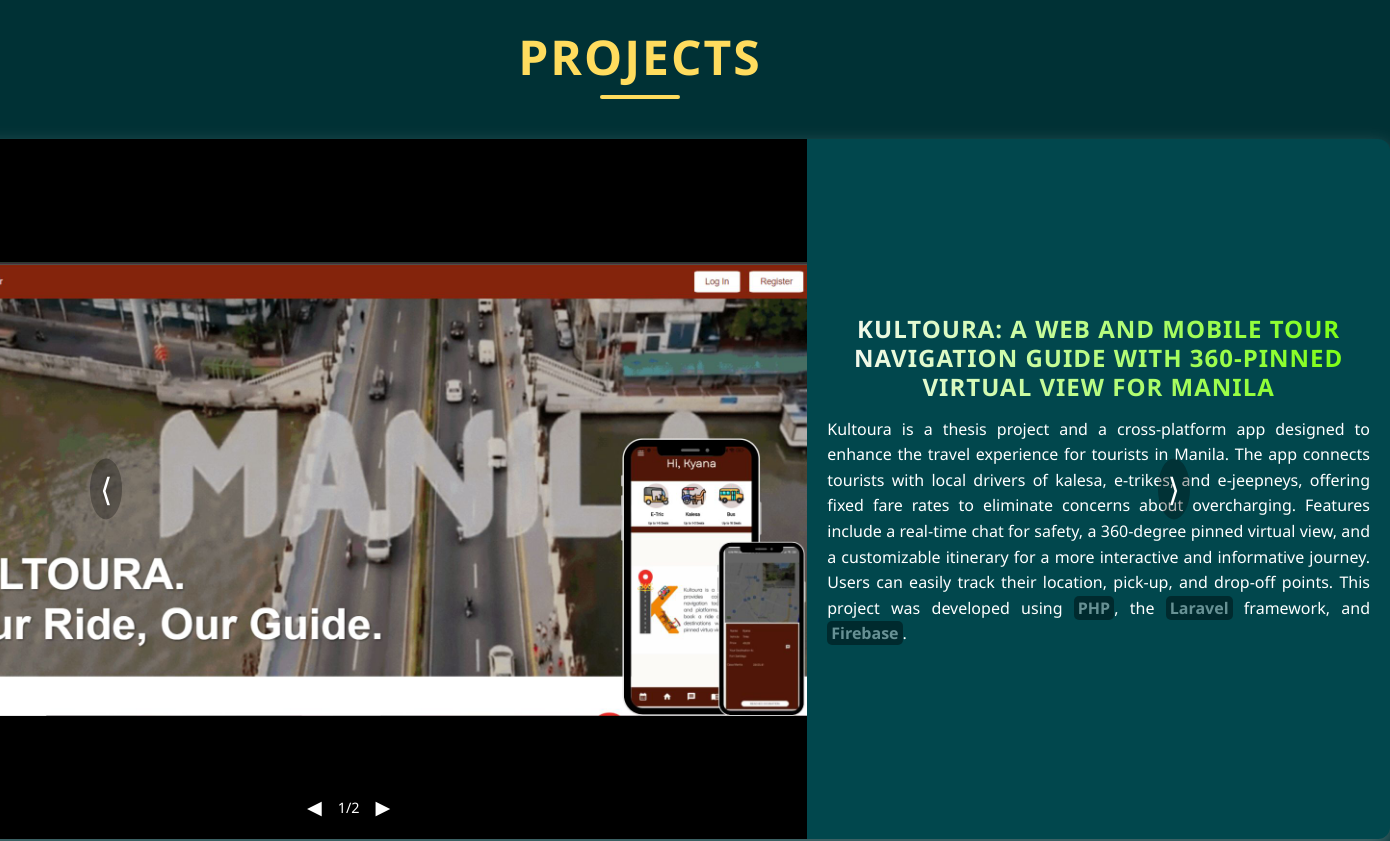
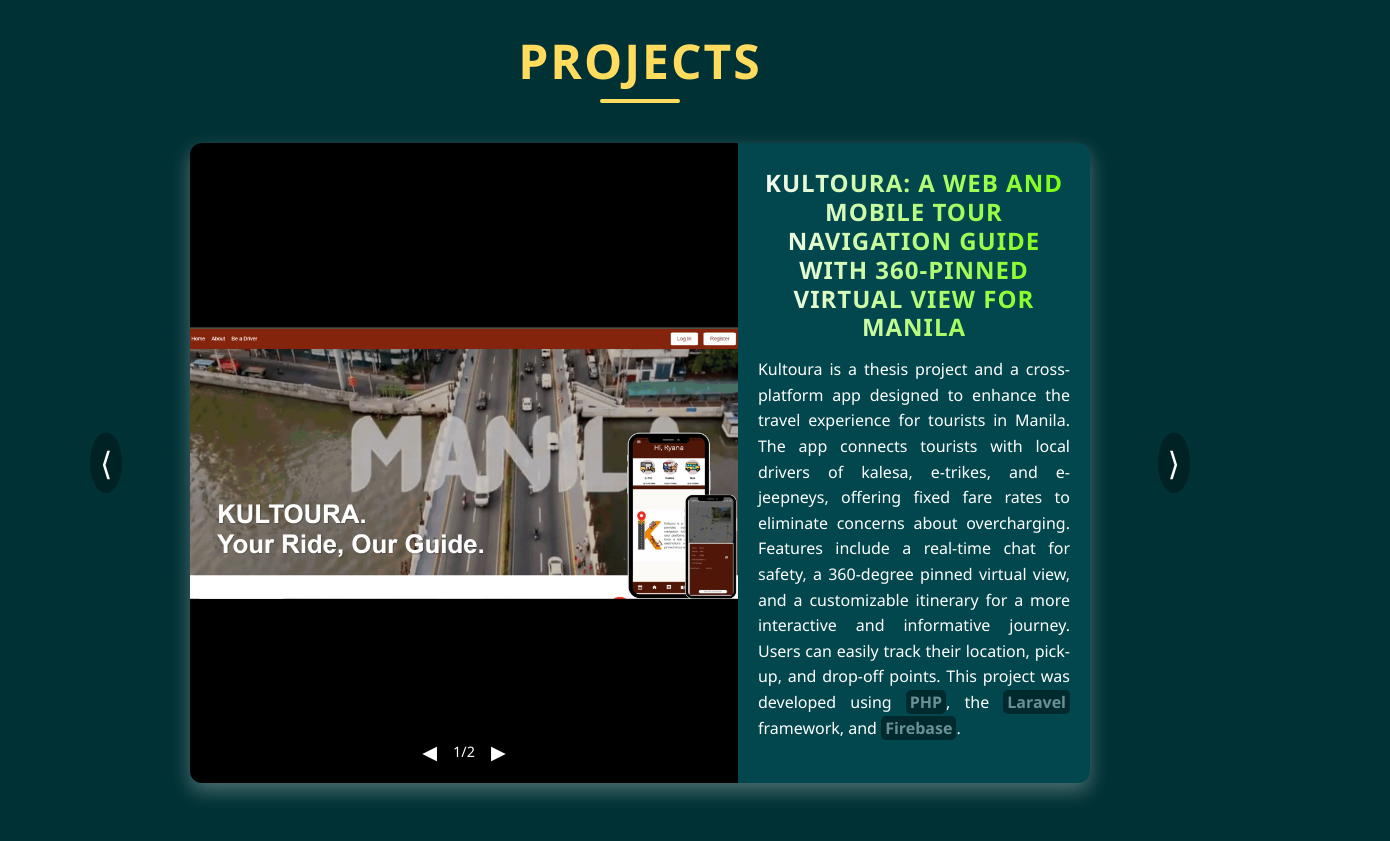
Before and after one commit to JoyBerce/Portfolio, a React (Vite) app: page / in a window 1280 px wide. Shown: the part 1960-2801 px from the top of the page, 1390 px wide, since content can reach past the window. Built offline with nearby package versions, Linux system fonts and the light colour scheme.

Commit message:
Adjust width and height for Projects.css
Updated dimensions for responsive design.

```diff
--- a/src/css/Projects.css
+++ b/src/css/Projects.css
@@ -80,8 +80,10 @@
   border-radius: 12px;
   overflow: hidden;
   box-shadow: 0 8px 20px rgba(255, 255, 255, 0.3);
-  width: 1500px;
-  height: 700px;
+  width: 90%;
+  max-width: 1500px;
+  height: 80vh;
+  max-height: 700px;
   flex-shrink: 0;
   justify-content: space-between;
 }
```
